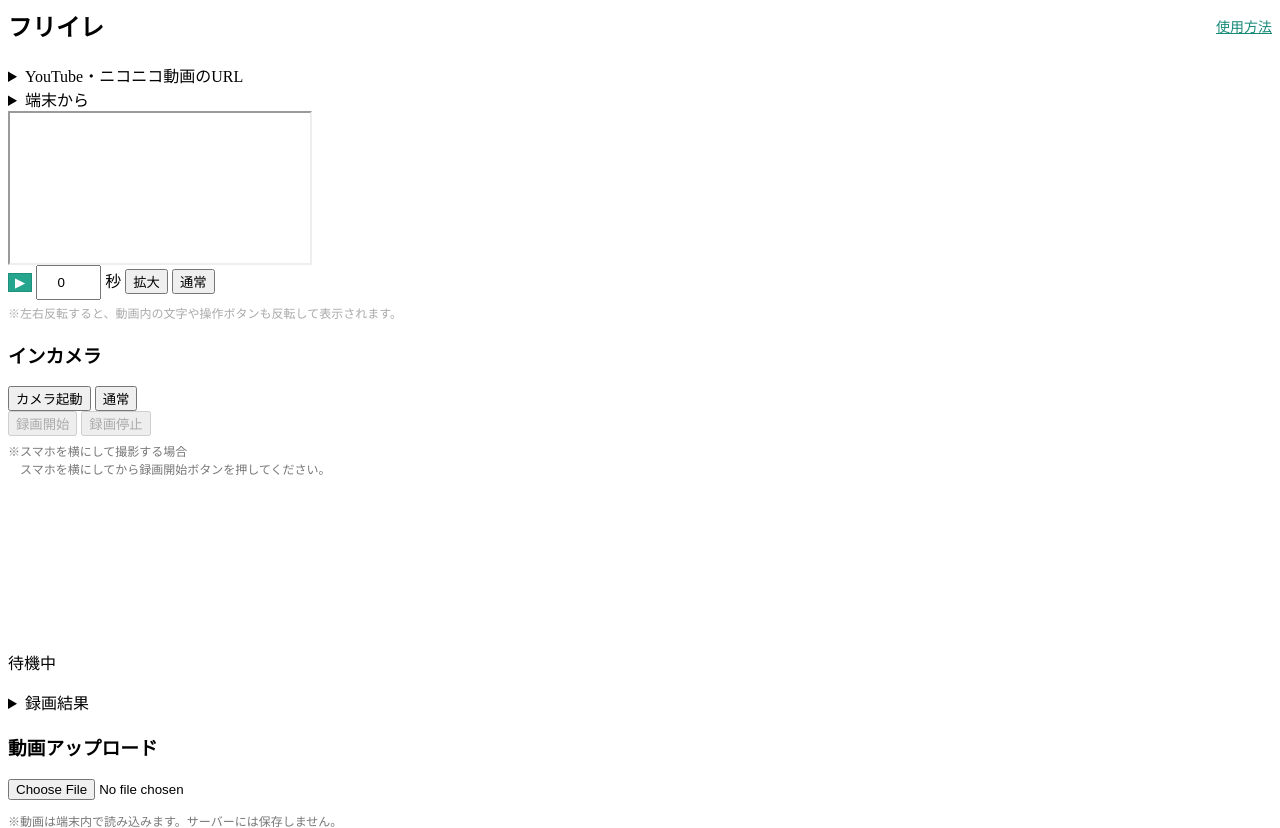
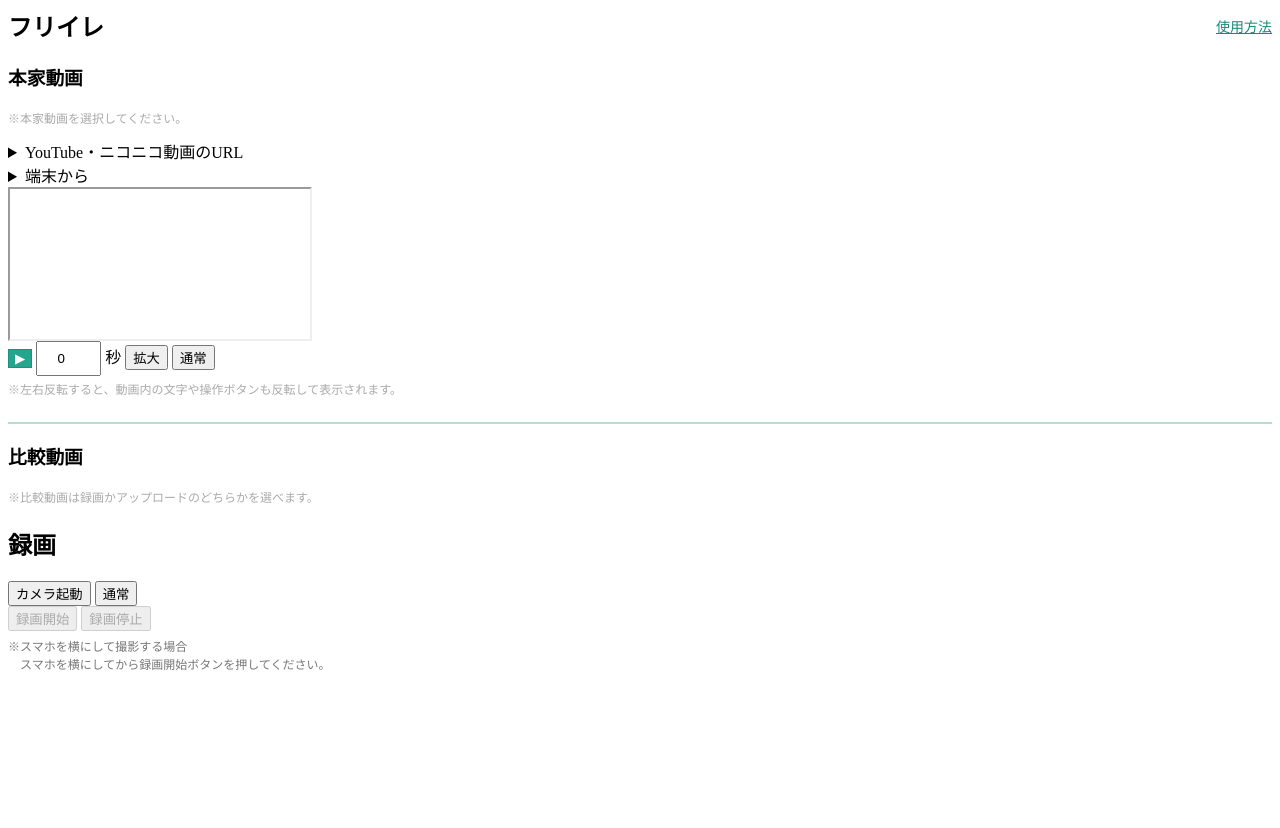
Before and after one commit to hori-1234/stripe-webhook, a Flask app: template satsueidance/templates/satsueidance_layout.html in a window 1280 px wide. Shown: the top 828 px of the page. Run offline with Flask 3, Linux system fonts and the light colour scheme; the template is opened without the code that fills it, so the values that code supplies are empty; a map, chart or similar area stays blank; some libraries are stand-ins or nearby versions.

Commit message:
Enhance layout with video selection instructions
Added new headings and instructions for video selection.

```diff
--- a/satsueidance/templates/satsueidance_layout.html
+++ b/satsueidance/templates/satsueidance_layout.html
@@ -11,9 +11,16 @@
 <div id="sourceLandscapeLayout">
     <div id="sourceLandscapeControls">
 
+<h3>本家動画</h3>
+
+<p style="font-size:12px; color:#aaa; margin:4px 0 12px;">
+    ※本家動画を選択してください。
+</p>
+
 <div id="youtubeUrlControls">
 
     <details>
+
         <summary>YouTube・ニコニコ動画のURL</summary>
 
         <input id="youtubeUrl" placeholder="YouTube・ニコニコ動画のURLを入力">
@@ -310,9 +317,18 @@
     ※左右反転すると、動画内の文字や操作ボタンも反転して表示されます。
 </p>
 
+<hr style="border:0; border-top:2px solid #b8dcd0; margin:24px 0 16px;">
+
 <div id="cameraControls">
     <div id="cameraLandscapeControls">
-        <h3>インカメラ</h3>
+        <h3>比較動画</h3>
+
+        <p style="font-size: 12px; color: #aaa; margin: 4px 0;">
+        ※比較動画は録画かアップロードのどちらかを選べます。
+        </p>
+
+        <h2>録画</h2>
+
         <button id="cameraButton" onclick="toggleCamera()">カメラ起動</button>
     <button id="cameraFlipButton" onclick="
         const camera = document.getElementById('camera');
```
